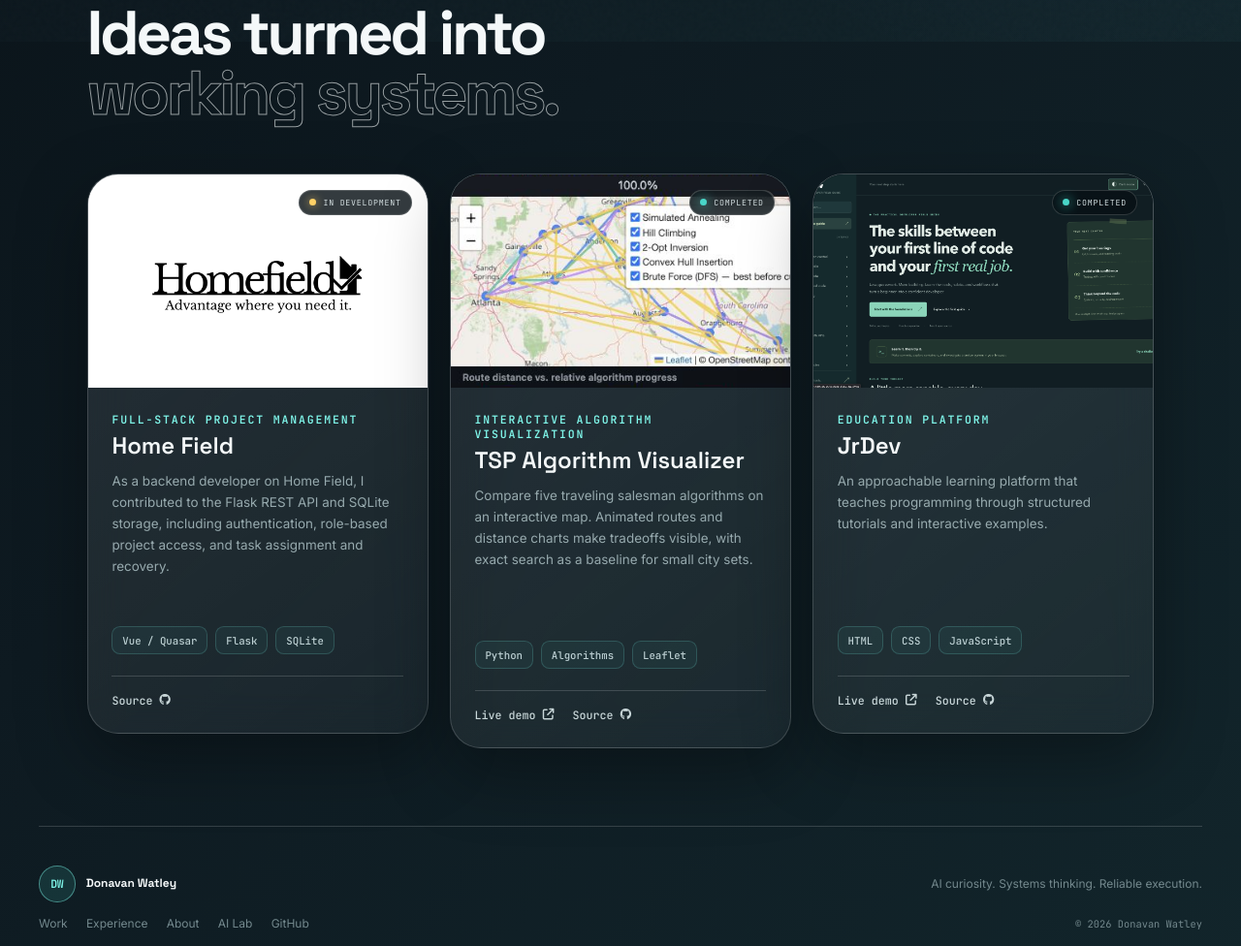
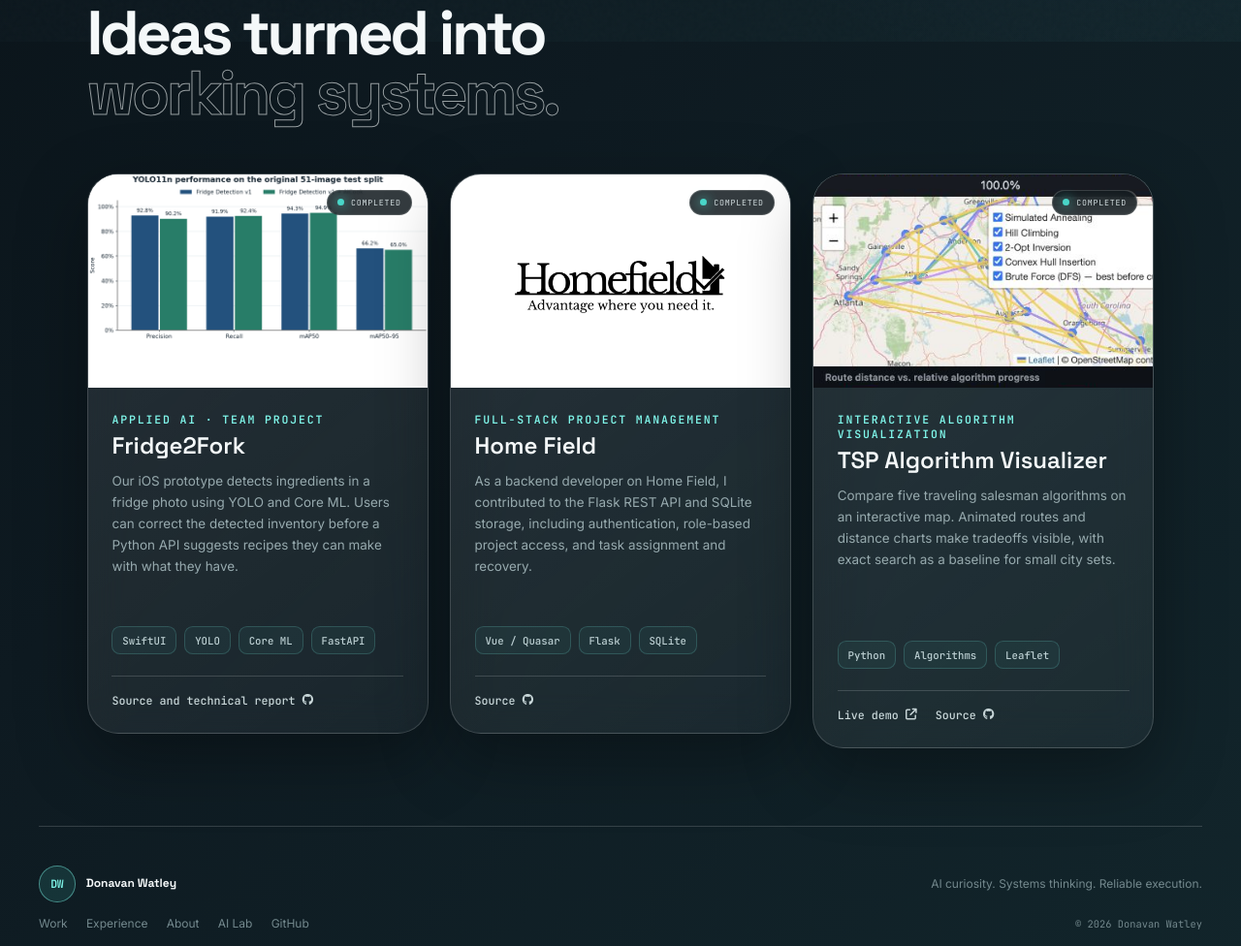
Before and after one commit to donnyboy72/Portfolio, a plain HTML site: page index.html in a window 1280 px wide. Shown: the part 757-1733 px from the top of the page at 97% size. Drawn offline with Linux system fonts and the light colour scheme.

Commit message:
Showcase Fridge2Fork and mark Home Field complete

```diff
--- a/index.html
+++ b/index.html
@@ -75,9 +75,23 @@
         </section><section id="projects" class="project" data-section="projects">
             <div class="section-heading reveal"><p class="section-kicker">01 / SELECTED WORK</p><h2>Ideas turned into<br><span>working systems.</span></h2></div>
             <div class="project-grid">
-                <article class="project-card glass-panel reveal"><div class="project-image"><img src="images/home-field.png" alt="Home Field project manager logo: Advantage where you need it" style="object-fit: contain; object-position: center; background: #fff"><span class="project-status"><i></i> IN DEVELOPMENT</span></div><div class="project-content"><p class="card-label">FULL-STACK PROJECT MANAGEMENT</p><h3>Home Field</h3><p>As a backend developer on Home Field, I contributed to the Flask REST API and SQLite storage, including authentication, role-based project access, and task assignment and recovery.</p><div class="tag-row"><span>Vue / Quasar</span><span>Flask</span><span>SQLite</span></div><div class="project-links"><a href="https://github.com/donnyboy72/home-Field" target="_blank" rel="noreferrer">Source <i class="fa-brands fa-github" aria-hidden="true"></i></a></div></div></article>
+                <article class="project-card glass-panel reveal">
+                    <div class="project-image">
+                        <img src="images/fridge2fork-detector-comparison.png" alt="Chart comparing precision, recall, and average precision for two Fridge2Fork food detectors" style="object-fit: contain; background: #fff">
+                        <span class="project-status complete"><i></i> COMPLETED</span>
+                    </div>
+                    <div class="project-content">
+                        <p class="card-label">APPLIED AI · TEAM PROJECT</p>
+                        <h3>Fridge2Fork</h3>
+                        <p>Our iOS prototype detects ingredients in a fridge photo using YOLO and Core ML. Users can correct the detected inventory before a Python API suggests recipes they can make with what they have.</p>
+                        <div class="tag-row"><span>SwiftUI</span><span>YOLO</span><span>Core ML</span><span>FastAPI</span></div>
+                        <div class="project-links">
+                            <a href="https://github.com/donnyboy72/Fridge2Fork" target="_blank" rel="noreferrer">Source and technical report <i class="fa-brands fa-github" aria-hidden="true"></i></a>
+                        </div>
+                    </div>
+                </article>
+                <article class="project-card glass-panel reveal"><div class="project-image"><img src="images/home-field.png" alt="Home Field project manager logo: Advantage where you need it" style="object-fit: contain; object-position: center; background: #fff"><span class="project-status complete"><i></i> COMPLETED</span></div><div class="project-content"><p class="card-label">FULL-STACK PROJECT MANAGEMENT</p><h3>Home Field</h3><p>As a backend developer on Home Field, I contributed to the Flask REST API and SQLite storage, including authentication, role-based project access, and task assignment and recovery.</p><div class="tag-row"><span>Vue / Quasar</span><span>Flask</span><span>SQLite</span></div><div class="project-links"><a href="https://github.com/donnyboy72/home-Field" target="_blank" rel="noreferrer">Source <i class="fa-brands fa-github" aria-hidden="true"></i></a></div></div></article>
                 <article class="project-card glass-panel reveal"><div class="project-image"><img src="images/tsp-visualizer.jpg" alt="TSP Algorithm Visualizer comparing routes between Charleston and Atlanta" style="object-position: center 65%"><span class="project-status complete"><i></i> COMPLETED</span></div><div class="project-content"><p class="card-label">INTERACTIVE ALGORITHM VISUALIZATION</p><h3>TSP Algorithm Visualizer</h3><p>Compare five traveling salesman algorithms on an interactive map. Animated routes and distance charts make tradeoffs visible, with exact search as a baseline for small city sets.</p><div class="tag-row"><span>Python</span><span>Algorithms</span><span>Leaflet</span></div><div class="project-links"><a href="https://donnyboy72.github.io/tsp-algorithm-visualizer/tsp_visual.html" target="_blank" rel="noreferrer">Live demo <i class="fa-solid fa-arrow-up-right-from-square" aria-hidden="true"></i></a><a href="https://github.com/donnyboy72/tsp-algorithm-visualizer" target="_blank" rel="noreferrer">Source <i class="fa-brands fa-github" aria-hidden="true"></i></a></div></div></article>
-                <article class="project-card glass-panel reveal"><div class="project-image"><img src="images/JrDev.PNG" alt="JrDev programming education website interface"><span class="project-status complete"><i></i> COMPLETED</span></div><div class="project-content"><p class="card-label">EDUCATION PLATFORM</p><h3>JrDev</h3><p>An approachable learning platform that teaches programming through structured tutorials and interactive examples.</p><div class="tag-row"><span>HTML</span><span>CSS</span><span>JavaScript</span></div><div class="project-links"><a href="https://donnyboy72.github.io/Junior-Dev-to-Pro/" target="_blank" rel="noreferrer">Live demo <i class="fa-solid fa-arrow-up-right-from-square" aria-hidden="true"></i></a><a href="https://github.com/donnyboy72/Junior-Dev-to-Pro" target="_blank" rel="noreferrer">Source <i class="fa-brands fa-github" aria-hidden="true"></i></a></div></div></article>
             </div>
         </section></div>
         <div class="page-view" id="experience-view" data-view aria-label="Experience"><section id="experience" class="experience" data-section="experience">
```
Also changed, not shown: images/fridge2fork-detector-comparison.png (added).
